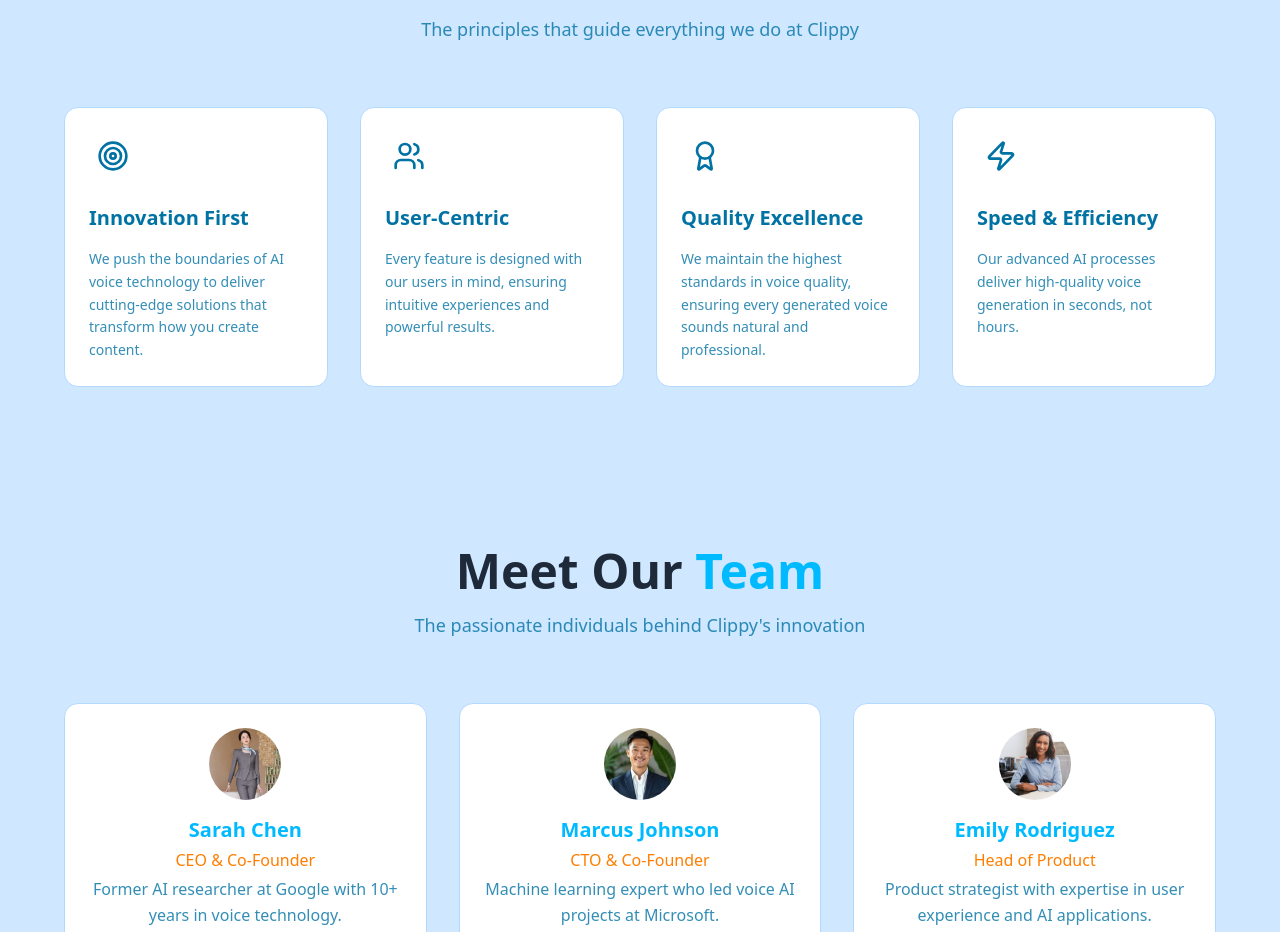
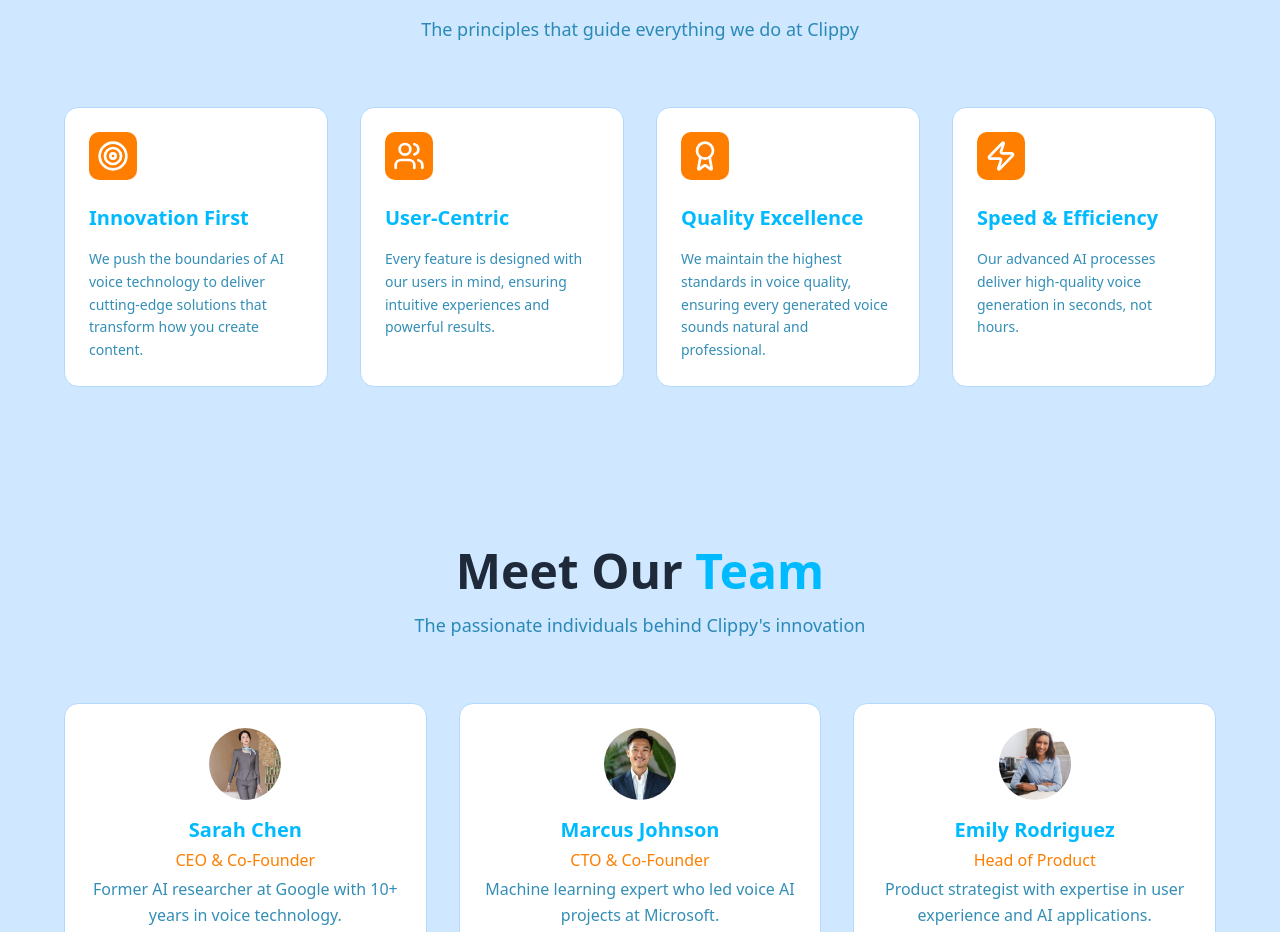
Before and after one commit to onlytoseef/Clippy, a Next.js app: page /about in a window 1280 px wide. Shown: the part 860-1792 px from the top of the page. Built offline with nearby package versions, Linux system fonts and the light colour scheme.

Commit message:
fix: update Card component to use 'about' type instead of 'values'

```diff
--- a/components/Card.tsx
+++ b/components/Card.tsx
@@ -6,7 +6,7 @@
 import AnimatedNumber from "./animations/AnimatedNumber"
 import { cn } from "@/lib/utils"
 
-const Card = ({ type }: { type: "stats" | "home" | "values" }) => {
+const Card = ({ type }: { type: "stats" | "home" | "about" }) => {
     const data =
         type === "stats" ? stats : type === "home" ? features : values
 
@@ -31,7 +31,7 @@
                                     className={cn(
                                         "mb-6 p-2 rounded-lg transition-colors w-fit",
                                         type === "home" && "bg-muted hover:bg-primary/10",
-                                        type === "values" && "bg-accent hover:bg-accent/80",
+                                        type === "about" && "bg-accent hover:bg-accent/80",
                                         type === "stats" && "bg-muted mb-4"
                                     )}
                                 >
@@ -40,7 +40,7 @@
                                             "w-8 h-8",
                                             type === "stats" && `${feature.color} h-6 w-6`,
                                             type === "home" && "text-primary",
-                                            type === "values" && "text-white"
+                                            type === "about" && "text-white"
                                         )}
                                     />
                                 </div>
@@ -58,7 +58,7 @@
                                     "text-xl font-bold mb-4",
                                     type === "stats" && "text-foreground mb-1",
                                     type === "home" && "text-foreground",
-                                    type === "values" && "text-primary"
+                                    type === "about" && "text-primary"
                                 )}
                             >
                                 {feature.title}
```
